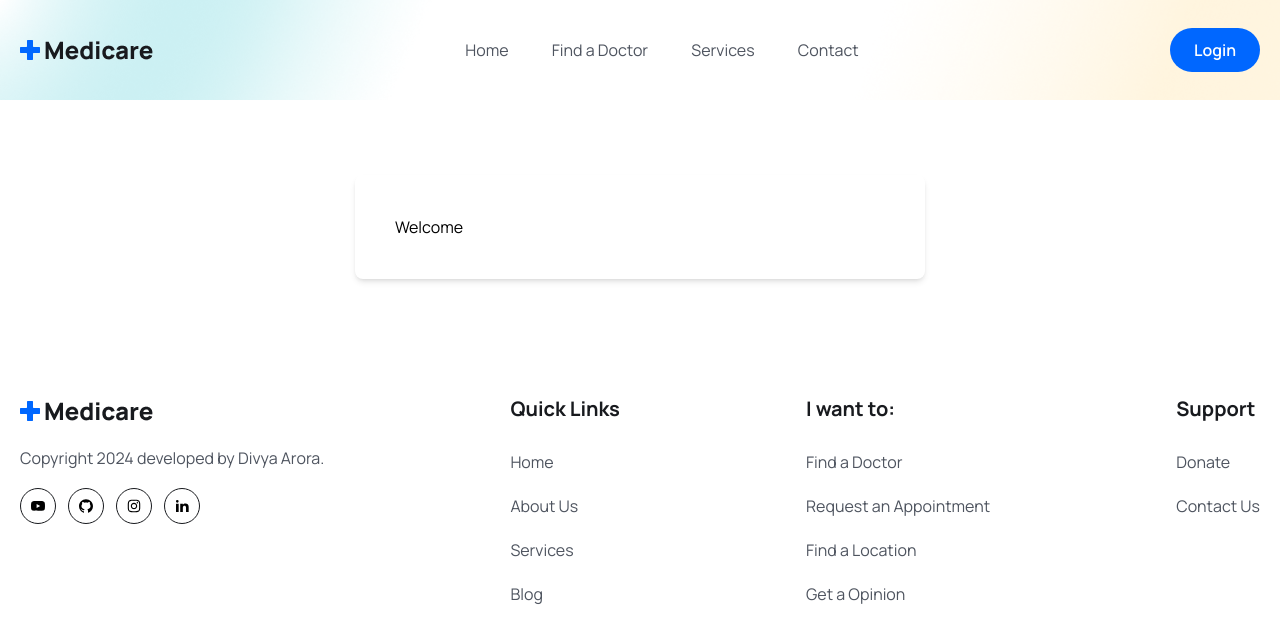
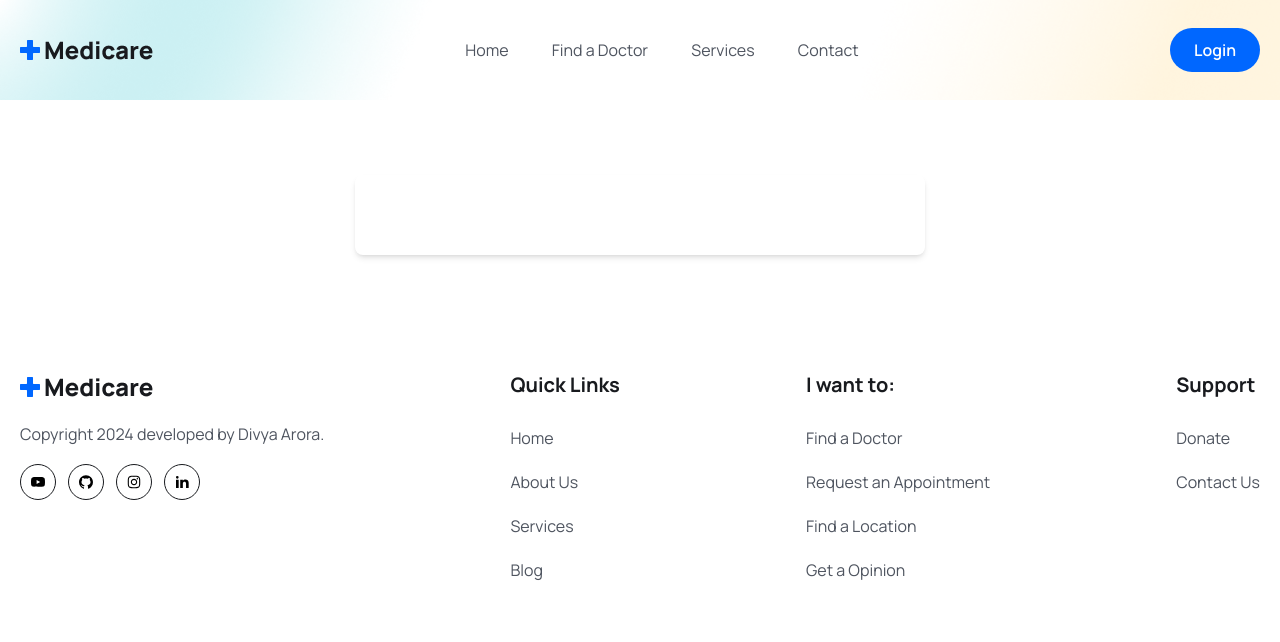
Before and after one commit to aroraadivya/Mern-Stack-Medicare, a React (Vite) app in the folder frontend/: page /login in a window 1280 px wide. Shown: the top 642 px of the page. Built offline with nearby package versions, Linux system fonts and the light colour scheme.

Commit message:
Remove welcome text from Login component heading

```diff
--- a/frontend/src/pages/Login.jsx
+++ b/frontend/src/pages/Login.jsx
@@ -4,8 +4,7 @@ const Login = () => {
     return (
         <section className='px-5 lg:px-0'>
             <div className='w-full max-w-[570px] mx-auto rounded-lg shadow-md md:p-10'>
-                <h3>
-                    Welcome
+                <h3 >
                 </h3>
             </div>
         </section>
```
